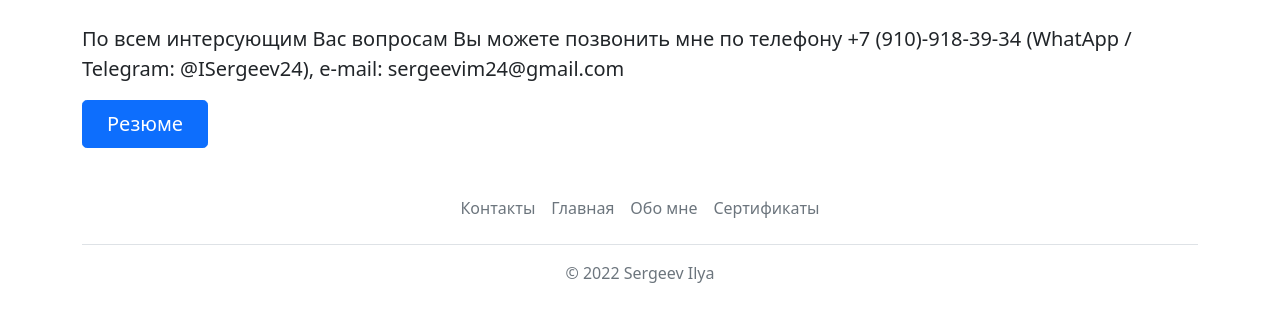
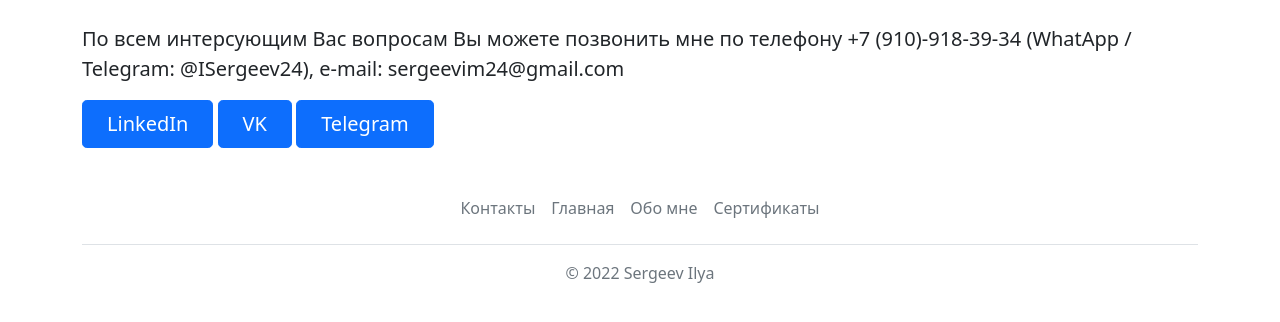
Before and after one commit to wesk777/CVweb-site, a Flask app: page /contact in a window 1280 px wide. Shown: the part 73-395 px from the top of the page. Run offline with Flask 2, Linux system fonts and the light colour scheme.

Commit message:
paste link linkedin,vk,tg  in contact

```diff
--- a/templates/contact.html
+++ b/templates/contact.html
@@ -13,7 +13,9 @@ contact
           По всем интерсующим Вас вопросам Вы можете позвонить мне по телефону +7 (910)-918-39-34 (WhatApp / Telegram: @ISergeev24),
     e-mail: sergeevim24@gmail.com
         </p>
-    <a href="https://www.linkedin.com/in/ilya-sergeev-630975239/" class="btn btn-primary btn-lg px-4">Резюме</a>
+    <a href="https://www.linkedin.com/in/ilya-sergeev-630975239/" class="btn btn-primary btn-lg px-4">LinkedIn</a>
+    <a href="https://vk.com/id379956633" class="btn btn-primary btn-lg px-4">VK</a>
+    <a href="https://t.me/ISergeev24" class="btn btn-primary btn-lg px-4">Telegram</a>
 </div>
 
 {% endblock %}
```
